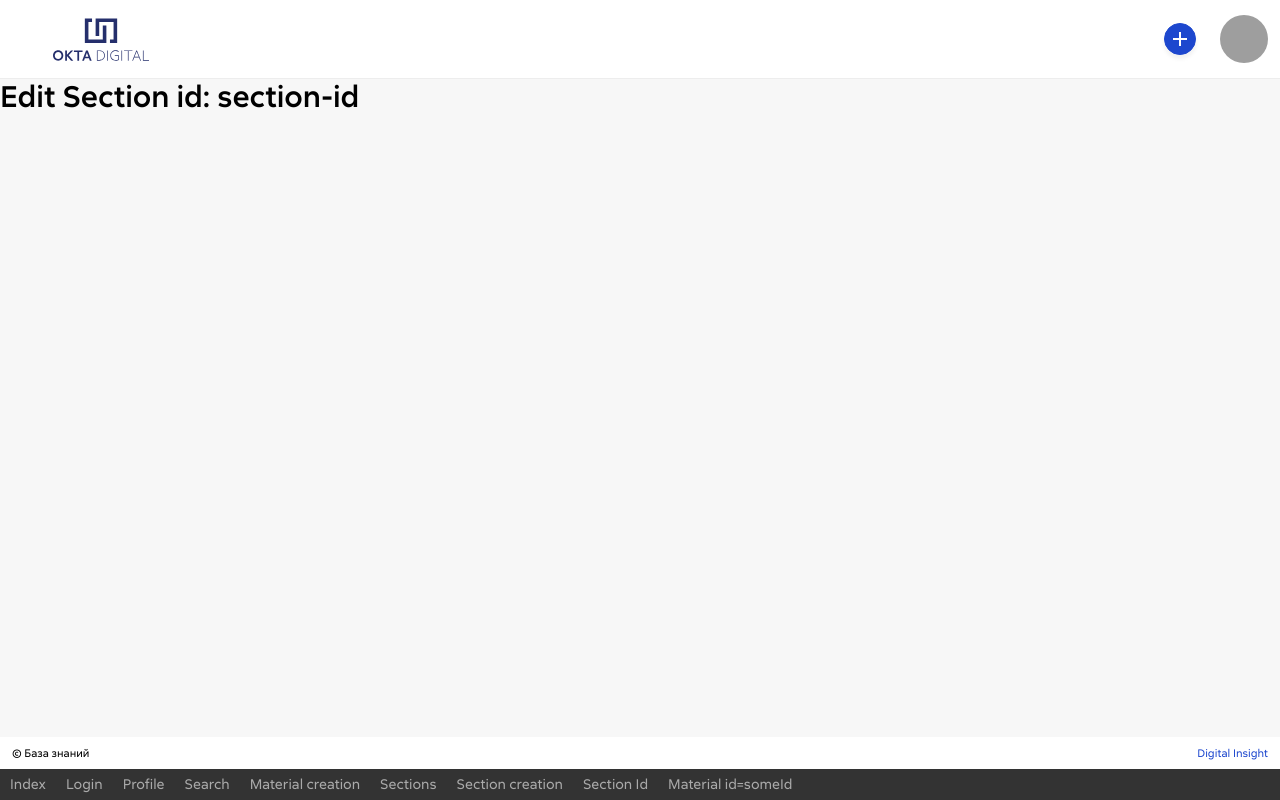
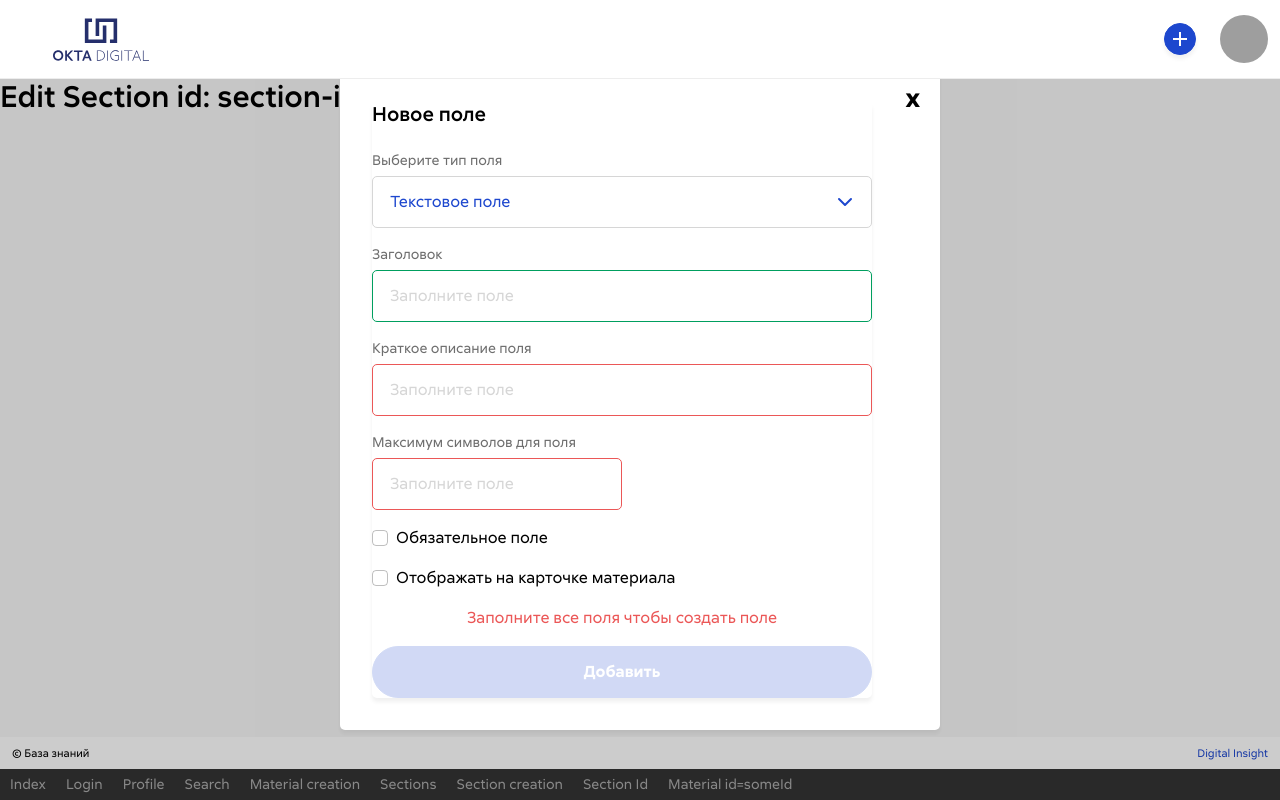
Before and after one commit to greabock/doxcase-front, a Vue app: page /sections/section-id in a window 1280 px wide. Built offline with nearby package versions, Linux system fonts and the light colour scheme; no server answers; sample sign-in values are in the browser's storage; grey boxes are pictures that could not be loaded.

Commit message:
Add new Section Modal Form

```diff
--- a/src/pages/ProfilePage/EnumsItems.vue
+++ b/src/pages/ProfilePage/EnumsItems.vue
@@ -49,7 +49,7 @@
     </div>
     <div class="block-position" v-if="enumObject">
         <div class="block-position__item" v-for="item in searchedEnums" :key="item.name">
-            <div class="block-position__title">{{ item.title }}</div>
+            <div class="block-position__title">{{ item?.title }}</div>
             <div class="block-position__btns">
                 <div @click="setItemToChange(item)" class="btn-edit-sm btn-secondary">
                     <svg class="icon icon-edit">
@@ -104,7 +104,7 @@
                 }}"?
             </span>
             <div class="mock-modal__buttons">
-                <v-button outline="true" class="w-100" @click="setRemoveAlertVisible(false)">Отменить</v-button>
+                <v-button :outline="true" class="w-100" @click="setRemoveAlertVisible(false)">Отменить</v-button>
                 <v-button class="w-100" @click="removeEnumItem(enumObject, enumItemToRemove.id)">Удалить</v-button>
             </div>
         </div>
@@ -196,7 +196,7 @@ export default {
         const itemToChange = ref(null);
         const setItemToChange = (item) => {
             itemToChange.value = item;
-            itemToChangeFieldValue.value = itemToChange.value.title;
+            itemToChangeFieldValue.value = item?.title;
         };
         const changeEnumsItem = async (title, actions) => {
             try {
--- a/src/pages/ProfilePage/EnumsTab.vue
+++ b/src/pages/ProfilePage/EnumsTab.vue
@@ -57,7 +57,7 @@
             </div>
             <p>Вы действительно хотите удалить справочник "{{ enumToRemove?.title }}"?</p>
             <div class="mock-modal__buttons">
-                <v-button outline="true" class="w-100" @click="setRemoveAlertVisible(false)">Отменить</v-button>
+                <v-button :outline="true" class="w-100" @click="setRemoveAlertVisible(false)">Отменить</v-button>
                 <v-button class="w-100" @click="removeEnum(enumToRemove?.id)">Удалить</v-button>
             </div>
         </div>
--- a/src/pages/SectionCreationPage/NewFieldForm.vue
+++ b/src/pages/SectionCreationPage/NewFieldForm.vue
@@ -1,5 +1,8 @@
 <template>
-    <div class="modal-win" id="modal-add-field" style="display: none">
+    <div v-if="isFieldModalVisible" class="mock-modal__wrapper">
+        <div class="mock-modal__cont">
+            <b class="mock-modal__closer" @click="setFieldModalVisible(false)">x</b>
+            <div class="modal-win" id="modal-add-field">
                 <div class="form-wrap">
                     <form>
                         <div class="h3 mb-4">Новое поле</div>
@@ -71,10 +74,66 @@
                     </form>
                 </div>
             </div>
+        </div>
+    </div>
 </template>
 
 <script>
-export default {};
+export default {
+    props: {
+        isFieldModalVisible: {
+            type: Boolean,
+            default: true,
+        },
+    },
+    setup(props, {emit}) {
+        const setFieldModalVisible = (bool) => {
+            emit('updateFieldModalVisible', bool);
+        };
+        return {
+            setFieldModalVisible,
+        };
+    },
+};
 </script>
 
-<style scoped></style>
+<style scoped>
+INPUT::placeholder {
+    color: #d6d6d6;
+}
+.mock-modal__wrapper {
+    display: flex;
+    z-index: 10;
+    position: fixed;
+    top: 0;
+    bottom: 0;
+    left: 0;
+    right: 0;
+    align-items: center;
+    justify-content: center;
+    background-color: rgba(0, 0, 0, 0.2);
+}
+.mock-modal__cont {
+    display: flex;
+    position: relative;
+    flex-direction: column;
+    width: 600px;
+    background-color: #fff;
+    padding: 32px;
+    border-radius: 5px;
+    box-shadow: 0 4px 4px rgba(0, 0, 0, 0.06);
+}
+.mock-modal__closer {
+    display: block;
+    position: absolute;
+    font-size: 26px;
+    line-height: 26px;
+    top: 15px;
+    right: 20px;
+    cursor: pointer;
+}
+
+.mock-modal__buttons button:first-child {
+    margin-right: 5px;
+}
+</style>
--- a/src/pages/SectionCreationPage/index.vue
+++ b/src/pages/SectionCreationPage/index.vue
@@ -96,6 +96,7 @@
                                         Настроить фильтры для раздела
                                     </button>
                                 </div>
+                                <!-- Фильтры для разделов -->
                                 <div class="form-wrap__modal-win" id="modal-filter">
                                     <p class="fw-500">Фильтры для раздела</p>
                                     <div class="form-wrap__text small text-dark">
@@ -163,12 +164,13 @@
                                     <h3>Конструктор полей для добавления материалов</h3>
                                 </div>
                                 <div class="col-auto d-none d-lg-block">
-                                    <div class="btn-add">
+                                    <div class="btn-add" @click="setFieldModalVisible(true)">
                                         <div class="btn-add__plus"></div>
                                         <div class="btn-add__text">Добавить</div>
                                     </div>
                                 </div>
                             </div>
+                            <!-- Material title Field -->
                             <div class="sSectionMain__body">
                                 <div class="sSectionMain__item disabled">
                                     <div class="row">
@@ -197,11 +199,12 @@
                                     </div>
                                 </div>
                             </div>
+
                             <div class="d-lg-none">
                                 <div class="mb-3">
                                     <div class="btn-add">
                                         <div class="btn-add__plus"></div>
-                                        <div class="btn-add__text">Добавить</div>
+                                        <div class="btn-add__text" @click="setFieldModalVisible(true)">Добавить</div>
                                     </div>
                                 </div>
                                 <div class="sSectionAside__footer">
@@ -215,6 +218,12 @@
                 </div>
             </div>
         </section>
+
+        <new-field-form
+            :isFieldModalVisible="isFieldModalVisible"
+            @updateFieldModalVisible="setFieldModalVisible"
+        ></new-field-form>
+
         <!-- end sCabinet-->
     </main>
 </template>
@@ -224,8 +233,9 @@ import {ref} from 'vue';
 import {v4 as uuidv4} from 'uuid';
 import sectionsService from '@/services/sections.service';
 import {useRouter} from 'vue-router';
+import NewFieldForm from '@/pages/SectionCreationPage/NewFieldForm';
 export default {
-    components: {},
+    components: {NewFieldForm},
     setup() {
         let initUser = {
             id: uuidv4(),
@@ -253,10 +263,12 @@ export default {
             imageName.value = '';
             fileInput.value = null;
         };
-
+        const isFieldModalVisible = ref(false);
+        const setFieldModalVisible = (bool) => {
+            isFieldModalVisible.value = bool;
+        };
         const createSection = async () => {
             try {
-                console.log('here');
                 const newSection = await sectionsService.createSection(section.value);
                 // if (newSection?.id) {
                 const router = useRouter();
@@ -275,6 +287,8 @@ export default {
             clickInput,
             resetForm,
             createSection,
+            isFieldModalVisible,
+            setFieldModalVisible,
         };
     },
 };
--- a/src/pages/SectionPage/index.vue
+++ b/src/pages/SectionPage/index.vue
@@ -4,7 +4,7 @@
 </template>
 
 <script>
-import NewFieldForm from '../SectionCreationPage/NewFieldForm';
+import NewFieldForm from '@/pages/SectionCreationPage/NewFieldForm';
 export default {
     components: {
         NewFieldForm,
```
Lines whose indentation alone changed are shown as unchanged.
